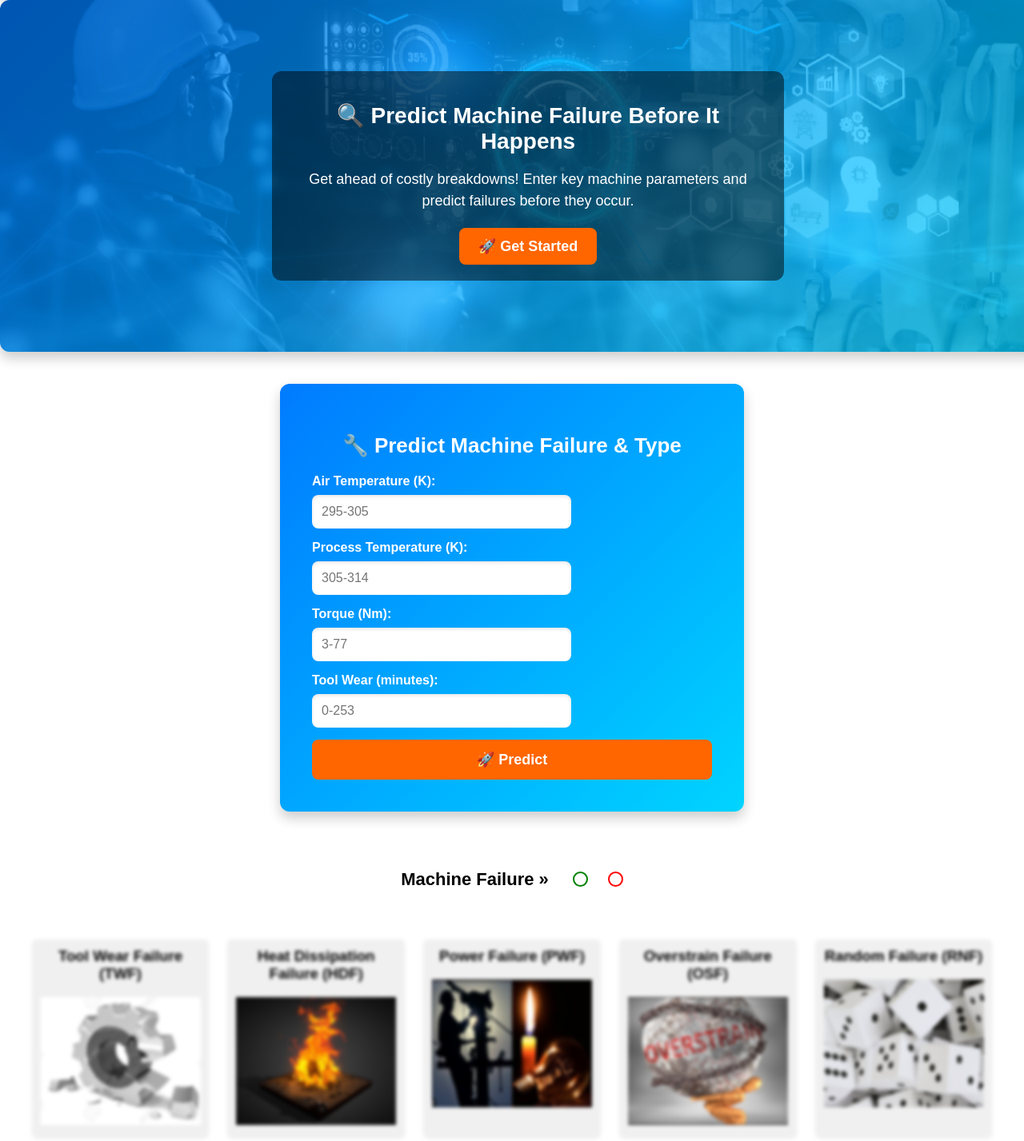
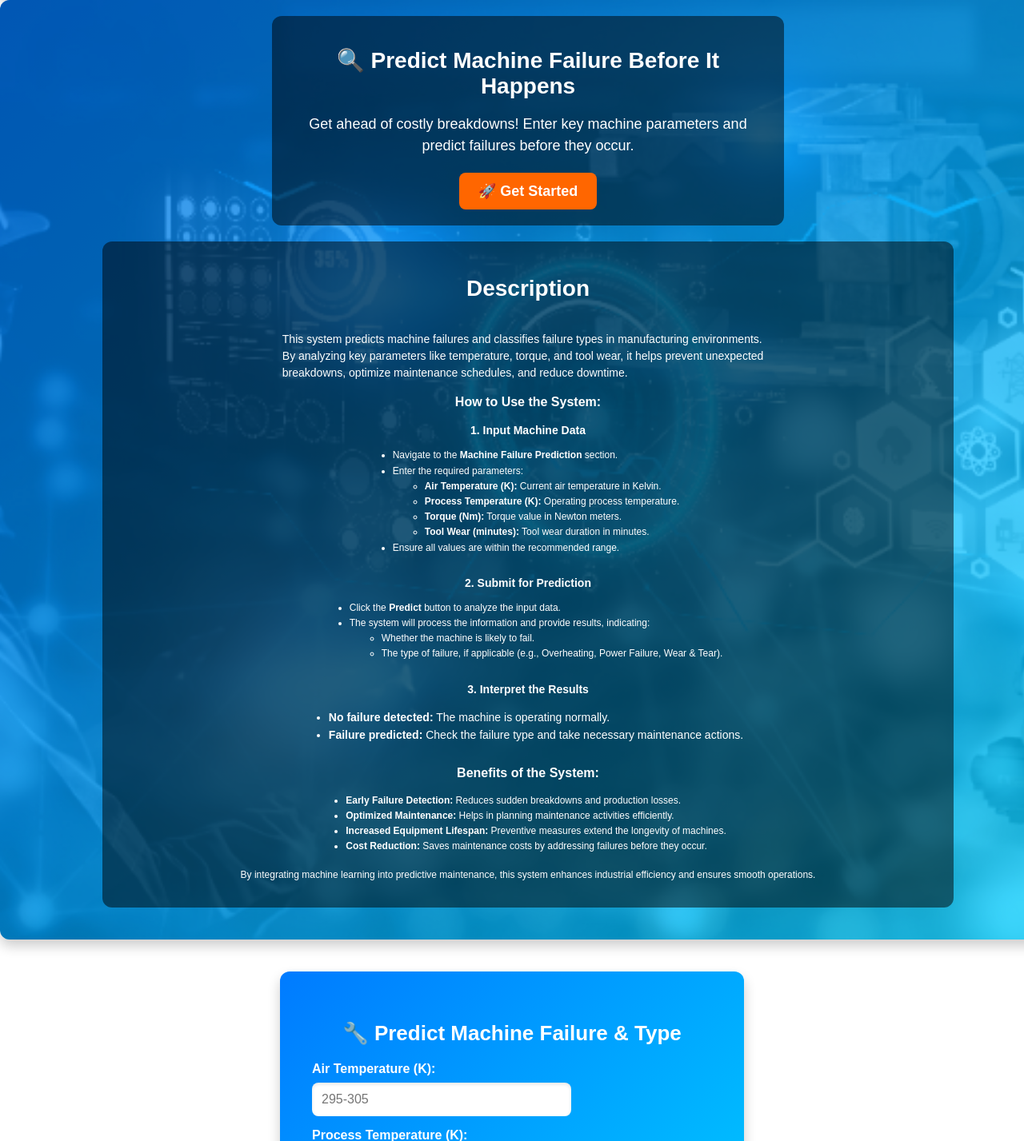
Before and after one commit to ibrex29/machineFailurePrediction, a Flask app: page / in a window 1280 px wide. Shown: the part 56-1483 px from the top of the page at 80% size. Run offline with Flask 2, Linux system fonts and the light colour scheme.

Commit message:
update the description and result

```diff
--- a/templates/hero.html
+++ b/templates/hero.html
@@ -1,8 +1,9 @@
 <div style="
     position: relative;
     width: 100%;
-    height: 400px;
+    height: auto;
     display: flex;
+    flex-direction: column; /* Changed from row to column */
     align-items: center;
     justify-content: center;
     text-align: center;
@@ -17,13 +18,16 @@
          alt="Hero Image"
          style="position: absolute; top: 0; left: 0; width: 100%; height: 100%; object-fit: cover; opacity: 0.3;">
 
+
+
     <div style="
         position: relative;
         z-index: 1;
         max-width: 600px;
         background: rgba(0, 0, 0, 0.5);
         padding: 20px;
-        border-radius: 12px;">
+        border-radius: 12px;
+        margin-bottom: 20px;">
 
         <h1 style="font-size: 28px; font-weight: bold; margin-bottom: 10px;">🔍 Predict Machine Failure Before It Happens</h1>
 
@@ -44,4 +48,74 @@
             🚀 Get Started
         </a>
     </div>
+
+    <div style="
+    position: relative;
+    z-index: 1;
+    width: 100%;
+    max-width: 80%;
+    background: rgba(0, 0, 0, 0.5);
+    padding: 20px;
+    border-radius: 12px;
+    flex-direction: column;
+    align-items: center;
+    justify-content: center;
+    display: flex;
+    margin-bottom: 20px;
+    color: white;
+    text-align: left;">
+
+    <h2 style="font-size: 16x; font-weight: bold; ">Description</h2>
+
+    <p style="font-size: 14px; line-height:  1.5; justify-content: center; text-justify: distribute; max-width: 60%; margin-bottom: 4px;">
+        This system predicts machine failures and classifies failure types in manufacturing environments. By analyzing key parameters like temperature, torque, and tool wear, it helps prevent unexpected breakdowns, optimize maintenance schedules, and reduce downtime.
+    </p>
+
+    <h2 style="font-size: 16px; font-weight: bold; margin-bottom: 4px;">How to Use the System:</h2>
+
+    <h3 style="font-size: 14px; font-weight: bold; margin-bottom: 2px;">1. Input Machine Data</h3>
+    <ul style="font-size: 12px; line-height: 1.6; padding-left: 20px;">
+        <li>Navigate to the <strong>Machine Failure Prediction</strong> section.</li>
+        <li>Enter the required parameters:</li>
+        <ul>
+            <li><strong>Air Temperature (K):</strong> Current air temperature in Kelvin.</li>
+            <li><strong>Process Temperature (K):</strong> Operating process temperature.</li>
+            <li><strong>Torque (Nm):</strong> Torque value in Newton meters.</li>
+            <li><strong>Tool Wear (minutes):</strong> Tool wear duration in minutes.</li>
+        </ul>
+        <li>Ensure all values are within the recommended range.</li>
+    </ul>
+
+    <h3 style="font-size: 14px; font-weight: bold; margin-bottom: 2px;">2. Submit for Prediction</h3>
+    <ul style="font-size: 12px; line-height: 1.6; padding-left: 20px;">
+        <li>Click the <strong>Predict</strong> button to analyze the input data.</li>
+        <li>The system will process the information and provide results, indicating:</li>
+        <ul>
+            <li>Whether the machine is likely to fail.</li>
+            <li>The type of failure, if applicable (e.g., Overheating, Power Failure, Wear & Tear).</li>
+        </ul>
+    </ul>
+
+    <h3 style="font-size: 14px; font-weight: bold; margin-bottom: 2px;">3. Interpret the Results</h3>
+    <ul style="font-size: 14px; line-height: 1.6; padding-left: 20px;">
+        <li><strong>No failure detected:</strong> The machine is operating normally.</li>
+        <li><strong>Failure predicted:</strong> Check the failure type and take necessary maintenance actions.</li>
+    </ul>
+
+    <h2 style="font-size: 16px; font-weight: bold; margin-bottom: 4px;">Benefits of the System:</h2>
+    <ul style="font-size: 12px; line-height: 1.6; padding-left: 20px;">
+        <li><strong>Early Failure Detection:</strong> Reduces sudden breakdowns and production losses.</li>
+        <li><strong>Optimized Maintenance:</strong> Helps in planning maintenance activities efficiently.</li>
+        <li><strong>Increased Equipment Lifespan:</strong> Preventive measures extend the longevity of machines.</li>
+        <li><strong>Cost Reduction:</strong> Saves maintenance costs by addressing failures before they occur.</li>
+    </ul>
+
+    <p style="font-size: 12px; line-height: 1.5; margin-top: 5px;">
+        By integrating machine learning into predictive maintenance, this system enhances industrial efficiency and ensures smooth operations.
+    </p>
 </div>
+
+
+
+</div>
+</div>
--- a/templates/navbar.html
+++ b/templates/navbar.html
@@ -44,6 +44,8 @@
             </a>
         </li>
 
+
+
         <li style="display: inline;">
             <a href="#about" style="
                 text-decoration: none;
--- a/templates/results.html
+++ b/templates/results.html
@@ -46,6 +46,16 @@
         }
       </style>
 
+      {% if failure_prediction == 1 %}
+      <h2 class="prediction-title">
+          Prediction Result:
+          {% if type_prediction == 1 %} Tool Wear Failure (TWF) {% endif %}
+          {% if type_prediction == 2 %} Heat Dissipation Failure (HDF) {% endif %}
+          {% if type_prediction == 3 %} Power Failure (PWF) {% endif %}
+          {% if type_prediction == 4 %} Overstrain Failure (OSF) {% endif %}
+          {% if type_prediction == 5 %} Random Failure (RNF) {% endif %}
+      </h2>
+    {% endif %}
 
     <div class="failure-cards">
       <div class="card{% if failure_prediction == 1 and type_prediction == 1 %} active{% endif %}">
```
Also changed, not shown: 2 other files.
